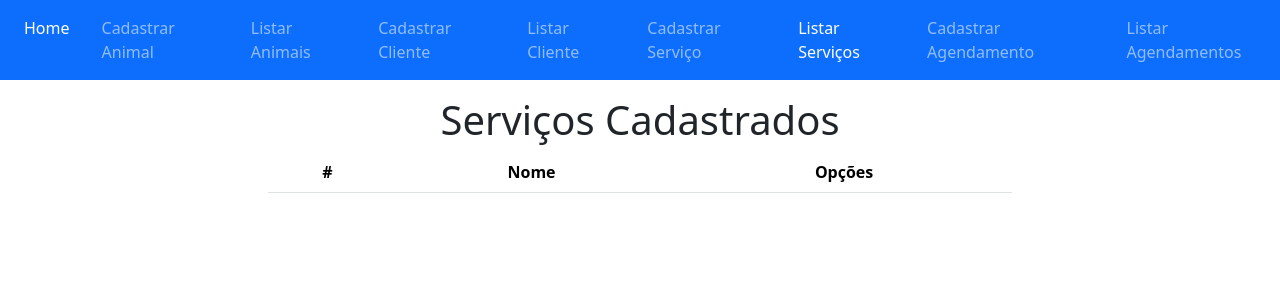
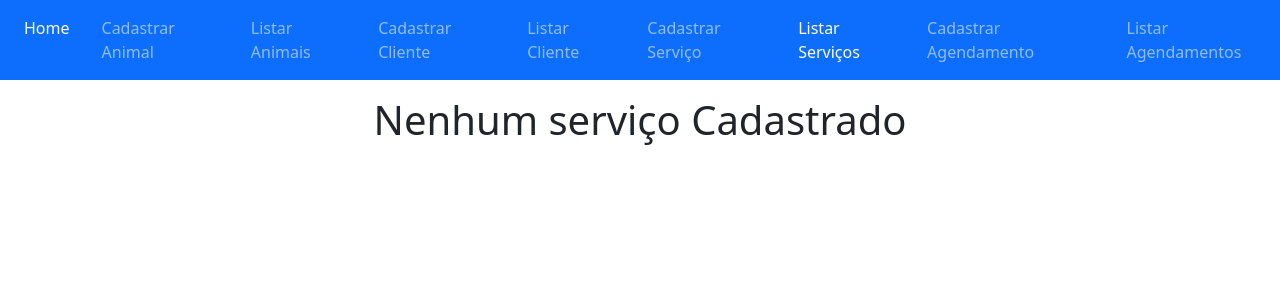
Before and after one commit to HendrikBK/trabalho-programacao-web-hendrik, an Angular app: page /servicos/listar-servicos in a window 1280 px wide. Shown: the top 300 px of the page. Built offline with nearby package versions, Linux system fonts and the light colour scheme.

Commit message:
Adicionar if .. else in listar-servicos.html

```diff
--- a/angular.json
+++ b/angular.json
@@ -94,5 +94,8 @@
         }
       }
     }
+  },
+  "cli": {
+    "analytics": false
   }
 }
--- a/src/app/components/servicos/listar-servico/listar-servico.component.html
+++ b/src/app/components/servicos/listar-servico/listar-servico.component.html
@@ -1,4 +1,5 @@
 <div class="container">
+    @if(servicos.length > 0){
     <div class="row col-md-8 offset-md-2">
         <h1 class="text-center">Serviços Cadastrados</h1>
         <table class="table">
@@ -20,4 +21,9 @@
             </tbody>
         </table>
     </div>
+}@else {
+    <div class="row">
+        <h1 class="text-center">Nenhum serviço Cadastrado</h1>
+    </div>
+    }
 </div>
```
